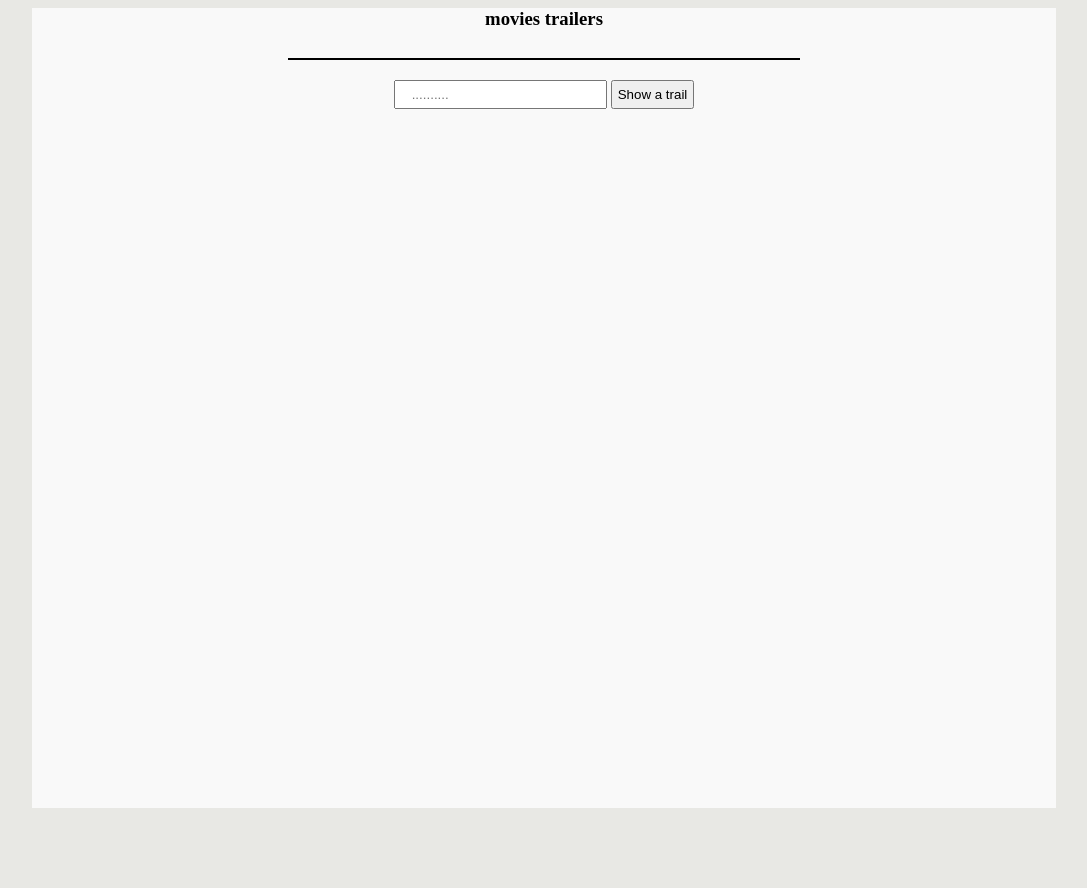
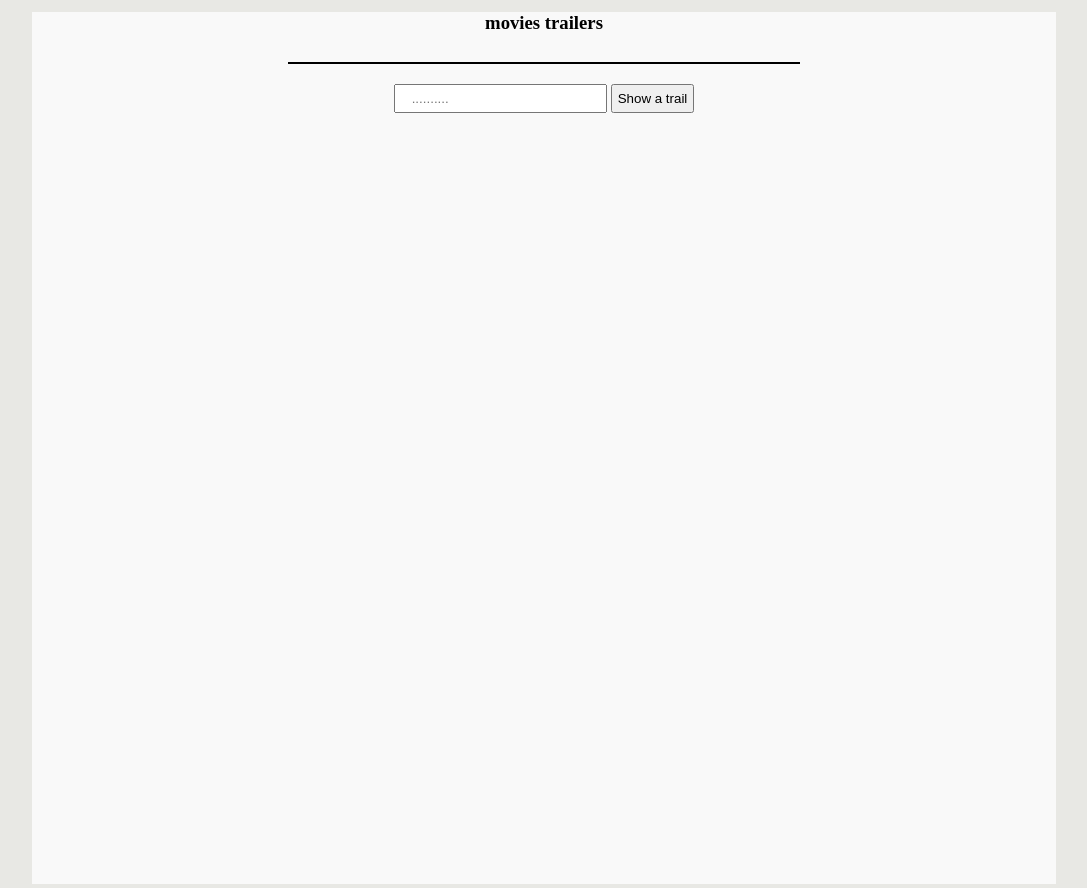
Before and after one commit to Mustaf-Said/wowsApi, a website built with Vite: page index.html in a window 1280 px wide. Shown: the whole page, without its empty margins (96-1183 px from the left). Before the commit the page ends 808 px from the top, so only its background shows below. Built offline with nearby package versions, Linux system fonts and the light colour scheme; no server answers.

Commit message:
Lite ny uppdate

```diff
--- a/src/style.css
+++ b/src/style.css
@@ -9,7 +9,7 @@ body {
   align-items: center;
   background-color: rgb(232, 232, 228);
   width: 100%;
-  height: 100vh;
+  height: 110vh;
   margin-top: 0.5rem;
 }
 div {
@@ -18,7 +18,7 @@ div {
   align-items: center;
   flex-direction: column;
   width: 80%;
-  height: 100vh;
+  height: 109vh;
   background-color: rgb(249, 249, 249);
   section {
     height: 105vh;
```
